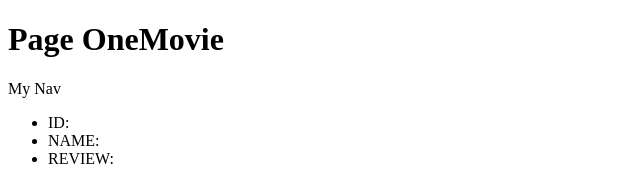
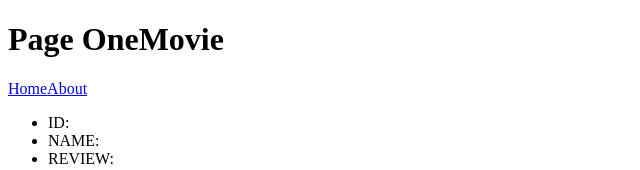
Before and after one commit to and-re10/crudReactNodeMongoDB, a React (Create React App) app in the folder client/: page /1 in a window 1280 px wide. Shown: the top 170 px of the page, without its empty margins (0-640 px from the left). Built offline with nearby package versions, Linux system fonts and the light colour scheme.

Commit message:
Lier les pages avec react-router-dom Fini

```diff
--- a/client/src/pages/about/index.js
+++ b/client/src/pages/about/index.js
@@ -1,12 +1,13 @@
 import React from "react";
 import "./style.css";
+import { Link } from "react-router-dom";
 
 function About(){
     return (
         <div>
             <h1>About</h1>
             <nav className="nav">
-                My nav
+                <Link to="/">Home</Link>
             </nav>
         </div>
     );
--- a/client/src/pages/home/index.js
+++ b/client/src/pages/home/index.js
@@ -1,6 +1,7 @@
 import React, { useState, useEffect } from "react";
 import "./style.css";
 import axios from 'axios';
+import { Link } from "react-router-dom";
 
 function Home(){
     // hook to store the data from the l'api
@@ -61,6 +62,9 @@
         <div className="App">
             <h1>CRUD APPLICATION</h1>
             <h1>Home</h1>
+            <nav className="nav">
+                <Link to="/about">About</Link>
+            </nav>
 
             <div className="form">
                 {/* Input Name */}
--- a/client/src/pages/oneMovie/index.js
+++ b/client/src/pages/oneMovie/index.js
@@ -1,12 +1,14 @@
 import React from "react";
 import "./style.css";
+import { Link } from "react-router-dom";
 
 function OneMovie(){
     return (
         <>
             <h1>Page OneMovie</h1>
             <nav className="nav">
-                My Nav
+                <Link to="/">Home</Link>
+                <Link to="/about">About</Link>
             </nav>
             <ul>
                 <li>ID: </li>
```
Also changed, not shown: 1 other file (tests, documents, lock files or other folders).
